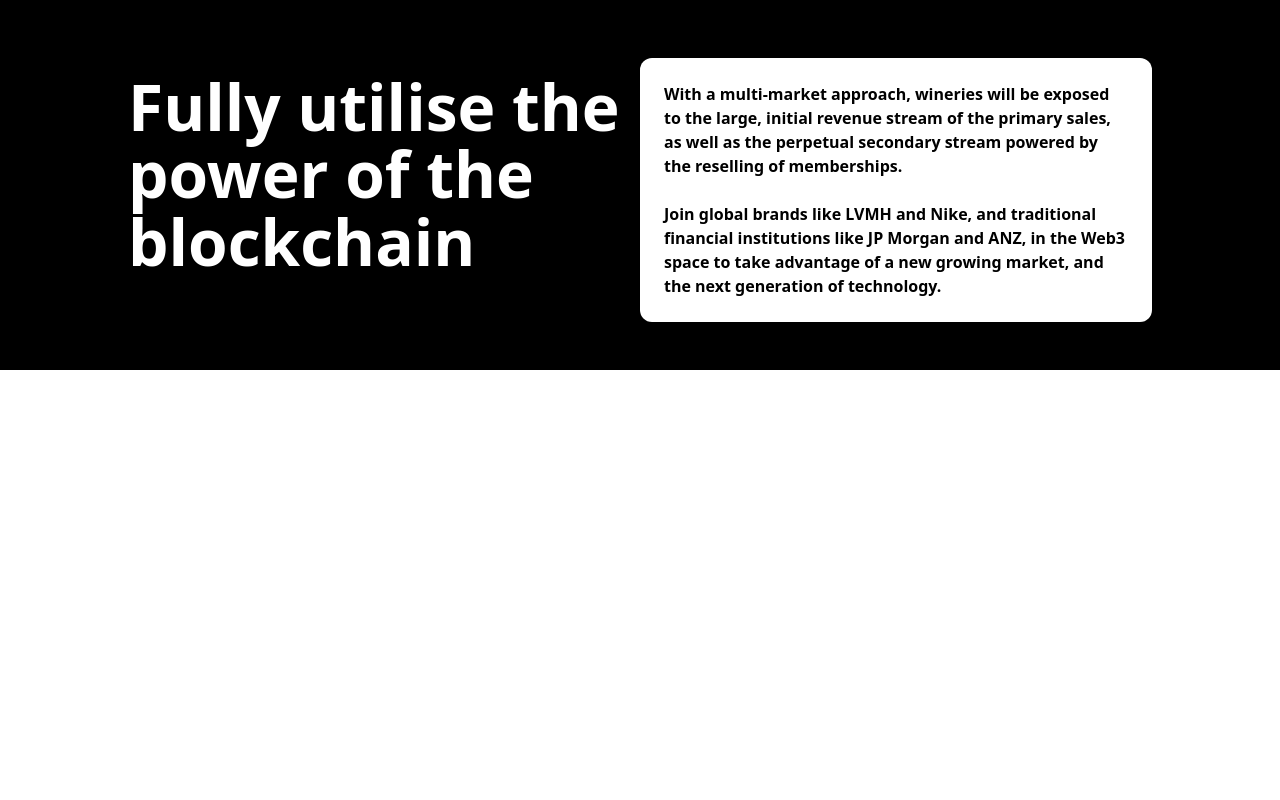
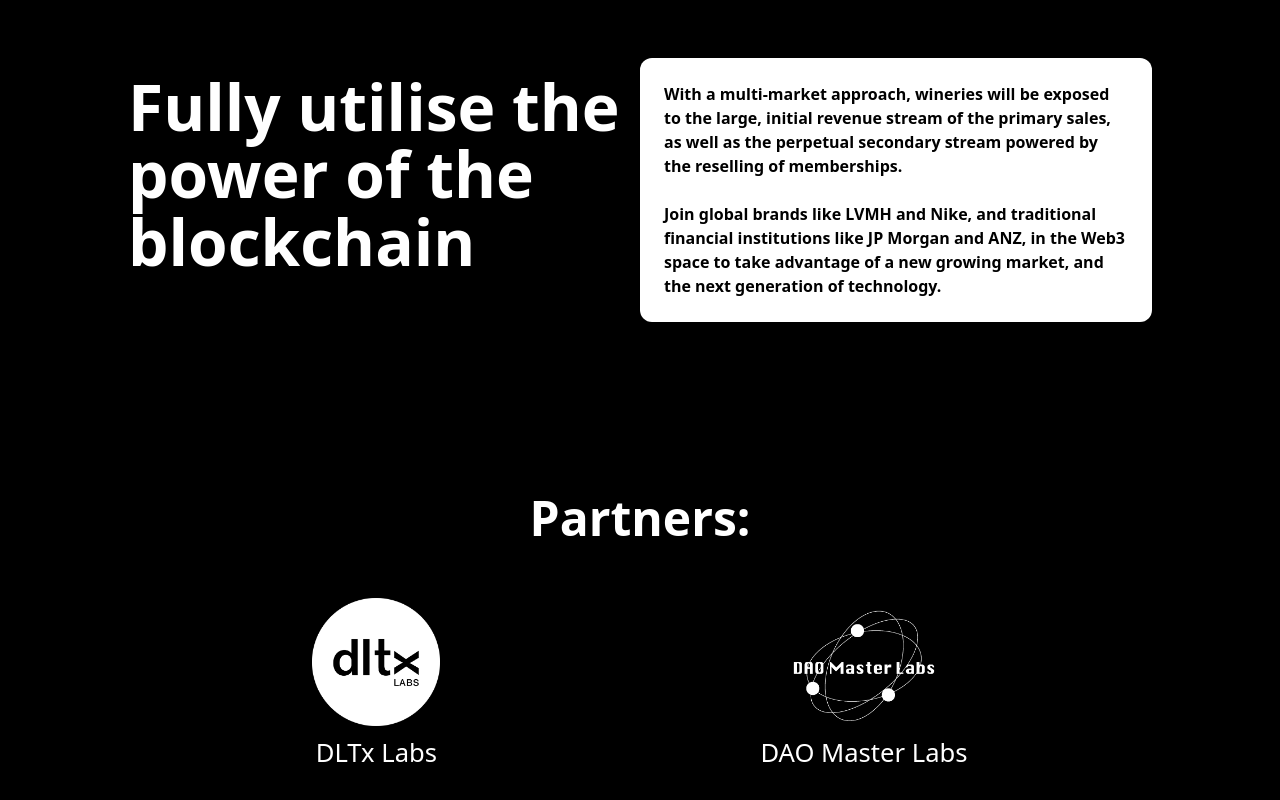
Before and after one commit to dltxio/web3wines-website, a React (Vite) app: page / in a window 1280 px wide. Shown: the part 1438-2238 px from the top of the page. Before the commit the page ends 1808 px from the top, so only its background shows below. Built offline with nearby package versions, Linux system fonts and the light colour scheme; a web font is replaced by a local one; what tailwind-heropatterns would draw is missing.

Commit message:
feat: partners

```diff
--- a/src/images/index.ts
+++ b/src/images/index.ts
@@ -1 +1,3 @@
 export { default as WineGlass } from "./WineGlass.png";
+export { default as DAOMasterLabs } from "./DAOMasterLabs.png";
+export { default as DLTx } from "./DLTx.png";
--- a/src/pages/Landing.tsx
+++ b/src/pages/Landing.tsx
@@ -1,6 +1,7 @@
 import React, { useLayoutEffect } from "react";
 import { PageLayout, Title } from "../components";
 import { Card } from "../components/Card";
+import { DAOMasterLabs, DLTx } from "../images";
 
 const Landing: React.FC = () => {
   useLayoutEffect(() => {
@@ -14,7 +15,7 @@
     <PageLayout>
       <Title />
       <div className="w-full flex flex-col items-center pt-12 lg:pt-24 px-4 lg:px-32">
-        <div className="w-full flex flex-col lg:grid lg:grid-cols-2">
+        <section className="w-full flex flex-col lg:grid lg:grid-cols-2">
           <h2 className="w-full text-center lg:text-left text-[2rem] lg:text-[4rem] font-bold leading-[2.2rem] lg:leading-[4.2rem] mb-8 flex items-center">
             Exclusive NFT membership with Australia&apos;s top wineries
           </h2>
@@ -32,8 +33,8 @@
             decision-making process, including the wines they&apos;ll receive,
             perks they have access to, and more.
           </Card>
-        </div>
-        <div className="w-full flex flex-col lg:grid lg:grid-cols-2 mt-12 lg:mt-[10rem]">
+        </section>
+        <section className="w-full flex flex-col lg:grid lg:grid-cols-2 mt-12 lg:mt-[10rem]">
           <h2 className="w-full text-center lg:text-right text-[2rem] lg:text-[4rem] font-bold leading-[2.2rem] lg:leading-[4.2rem] mb-8 lg:order-2 flex items-center">
             Best-in-class treatment, delivered straight to your door
           </h2>
@@ -52,8 +53,8 @@
             their wine, including region, storage temperature, and the time of
             year the grapes were harvested.
           </Card>
-        </div>
-        <div className="w-full flex flex-col lg:grid lg:grid-cols-2 mt-12 lg:mt-[10rem] pb-12">
+        </section>
+        <section className="w-full flex flex-col lg:grid lg:grid-cols-2 mt-12 lg:mt-[10rem]">
           <h2 className="w-full text-center lg:text-left text-[2rem] lg:text-[4rem] font-bold leading-[2.2rem] lg:leading-[4.2rem] mb-8 flex items-center">
             Fully utilise the power of the blockchain
           </h2>
@@ -68,7 +69,34 @@
             advantage of a new growing market, and the next generation of
             technology.
           </Card>
-        </div>
+        </section>
+        <section className="w-full flex flex-col items-center mt-20 lg:mt-[10rem] pb-12">
+          <h3 className="w-full text-center text-[1.5rem] lg:text-[3rem] font-semibold mb-4">
+            Partners:
+          </h3>
+          <div className="w-full flex flex-col lg:flex-row lg:justify-center gap-y-[1rem] lg:gap-x-[20rem] mt-4 items-center">
+            <p className="flex flex-col-reverse items-center justify-between">
+              <span className="block whitespace-nowrap text-[1.2rem] lg:text-[1.6rem] mt-2">
+                DLTx Labs
+              </span>
+              <img
+                src={DLTx}
+                alt="DLTx Labs logo"
+                className="h-[6rem] lg:h-[8rem]"
+              />
+            </p>
+            <p className="flex flex-col-reverse items-center justify-between">
+              <span className="block whitespace-nowrap text-[1.2rem] lg:text-[1.6rem] lg:bottom-3 lg:relative">
+                DAO Master Labs
+              </span>
+              <img
+                src={DAOMasterLabs}
+                alt="DAO Master Labs logo"
+                className="h-[8rem] lg:h-[10rem]"
+              />
+            </p>
+          </div>
+        </section>
       </div>
     </PageLayout>
   );
```
Also changed, not shown: src/images/DAOMasterLabs.png (added), src/images/DLTx.png (added).
